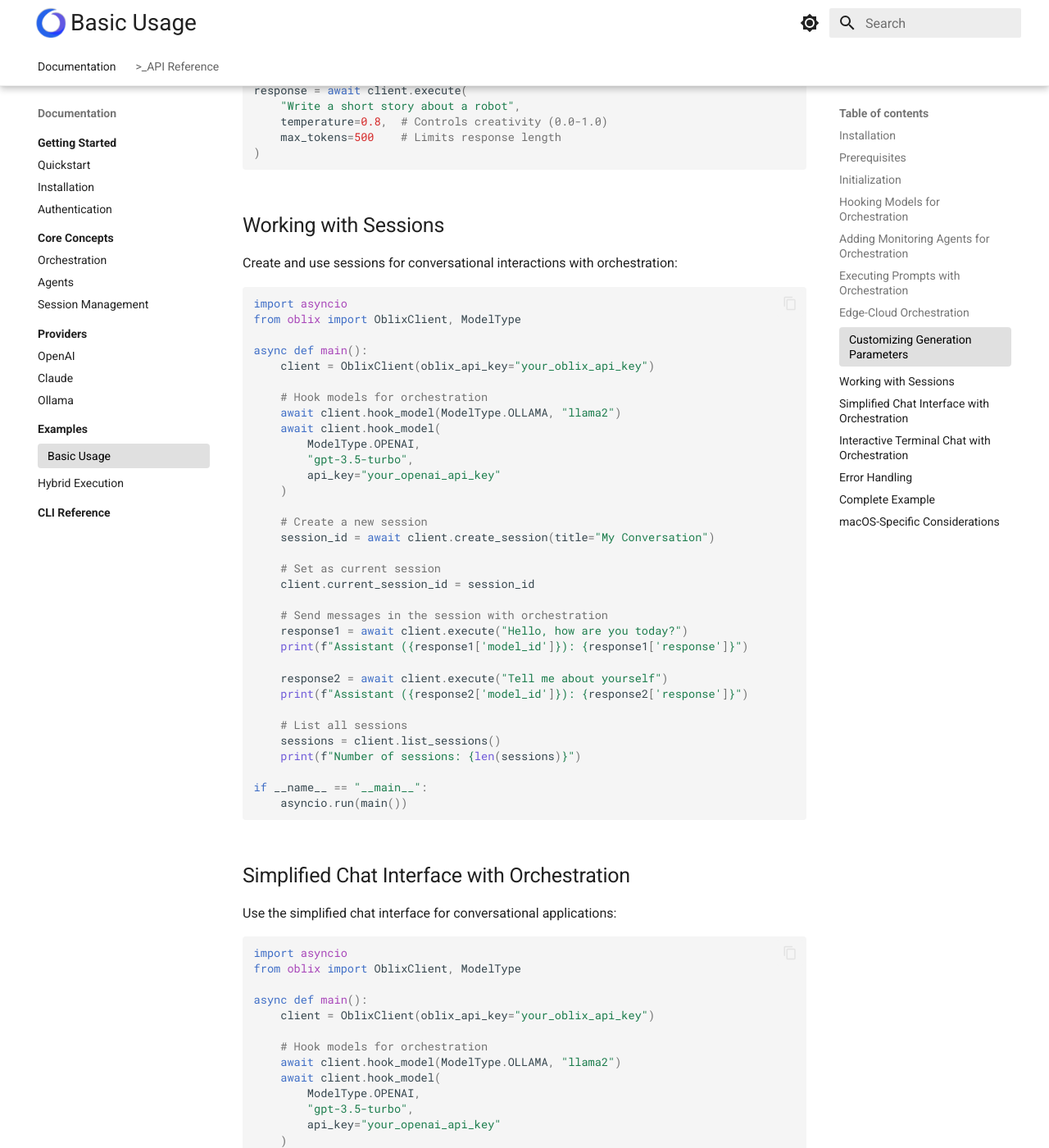
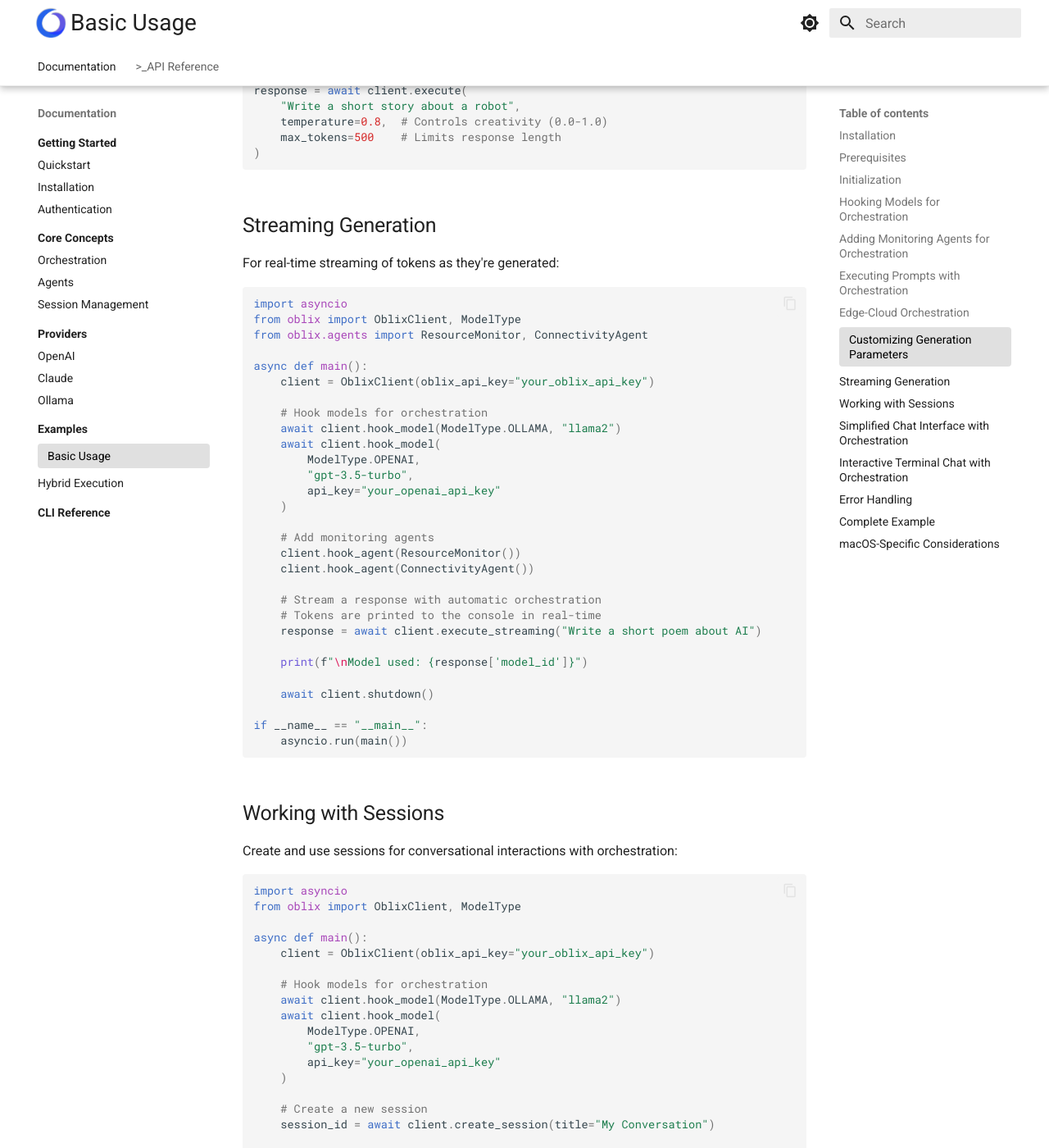
Before and after one commit to midastch17/oblix-docs, an MkDocs documentation site: the page built from docs/examples/basic-usage.md, in a window 1280 px wide and 1400 px high, scrolled down 4511 px. Shown: the whole window at 82% size. Built offline with MkDocs 1.6.1 and Material for MkDocs 9.7.7, drawn with Linux system fonts in a browser that asks for light colours; some of the changed text lies outside the part shown.

Commit message:
refined documentation

````diff
--- a/docs/examples/basic-usage.md
+++ b/docs/examples/basic-usage.md
@@ -214,6 +214,42 @@ response = await client.execute(
 )
 ```
 
+## Streaming Generation
+
+For real-time streaming of tokens as they're generated:
+
+```python
+import asyncio
+from oblix import OblixClient, ModelType
+from oblix.agents import ResourceMonitor, ConnectivityAgent
+
+async def main():
+    client = OblixClient(oblix_api_key="your_oblix_api_key")
+
+    # Hook models for orchestration
+    await client.hook_model(ModelType.OLLAMA, "llama2")
+    await client.hook_model(
+        ModelType.OPENAI,
+        "gpt-3.5-turbo",
+        api_key="your_openai_api_key"
+    )
+
+    # Add monitoring agents
+    client.hook_agent(ResourceMonitor())
+    client.hook_agent(ConnectivityAgent())
+
+    # Stream a response with automatic orchestration
+    # Tokens are printed to the console in real-time
+    response = await client.execute_streaming("Write a short poem about AI")
+
+    print(f"\nModel used: {response['model_id']}")
+
+    await client.shutdown()
+
+if __name__ == "__main__":
+    asyncio.run(main())
+```
+
 ## Working with Sessions
 
 Create and use sessions for conversational interactions with orchestration:
@@ -422,8 +458,19 @@ async def main():
 
         # Print orchestration decision information
         print("\nOrchestration decisions:")
-        for agent_name, check_result in response2["agent_checks"].items():
-            print(f"- {agent_name}: {check_result.get('state')}, target: {check_result.get('target')}")
+        if "routing_decision" in response2:
+            for decision_type, details in response2["routing_decision"].items():
+                print(f"- {decision_type}: {details.get('state')}, target: {details.get('target')}")
+        elif "agent_checks" in response2:
+            # Handle both list and dict formats for backward compatibility
+            if isinstance(response2["agent_checks"], dict):
+                for agent_name, check_result in response2["agent_checks"].items():
+                    print(f"- {agent_name}: {check_result.get('state')}, target: {check_result.get('target')}")
+            elif isinstance(response2["agent_checks"], list):
+                for check in response2["agent_checks"]:
+                    agent_name = check.get("agent", "unknown")
+                    result = check.get("result", {})
+                    print(f"- {agent_name}: {result.get('state')}, target: {result.get('target')}")
 
     except Exception as e:
         print(f"Error: {e}")
````
Also changed, not shown: docs/api-reference/oblix-client.md (+2 -1 lines), docs/core-concepts/agents.md (+17 -2 lines), docs/examples/hybrid-execution.md (+13 -2 lines).
